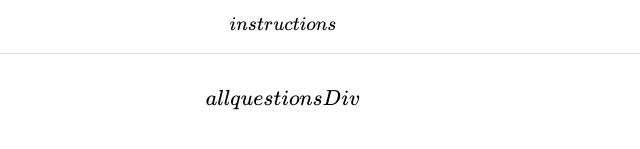
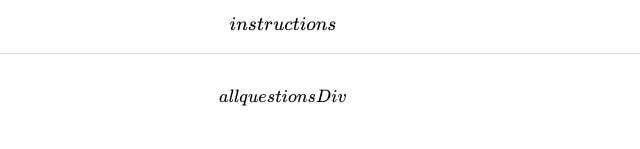
Before and after one commit to vishal1145/oyeexams-pdf, a website: page indexForWorksheet.html in a window 1280 px wide. Shown: the part 261-410 px from the top of the page, 357-997 px from the left. Drawn offline with nearby package versions, Linux system fonts and the light colour scheme.

Commit message:
fix: fixed worksheet issue

```diff
--- a/indexForWorksheet.html
+++ b/indexForWorksheet.html
@@ -193,6 +193,7 @@
             /* width: 94%; */
             font-size: 18px;
             display: flex;
+            flex-direction: column;
             margin-bottom: 10px;
             /* float: left; */
         }
@@ -364,6 +365,11 @@
             height: auto !important;
         }
 
+        .content-div , .content-div *{
+            font-size: 18px !important;
+            font-family: Calibri;
+        }
+
         /* .answers-block img {
             max-height: 150px;
             width: auto;
@@ -472,11 +478,11 @@
         $$watermark$$
         $$instructions$$
         <div style="border-top: 1px solid #d1dae6; padding-top: 1%; page-break-after: always; clear:both;
-            font-size: 18px;
-            font-family: verdana;
-            line-height: 1.5; /* Increase line-height for spacing */
-            vertical-align: middle; /* Adjust vertical alignment */
-          ">
+            font-size: 18px !important;
+            font-family: Calibri;
+            line-height: 1.5 !important; /* Increase line-height for spacing */
+            vertical-align: middle !important; /* Adjust vertical alignment */
+          " class="content-div">
             $$allquestionsDiv$$
         </div>
     </div>
```
